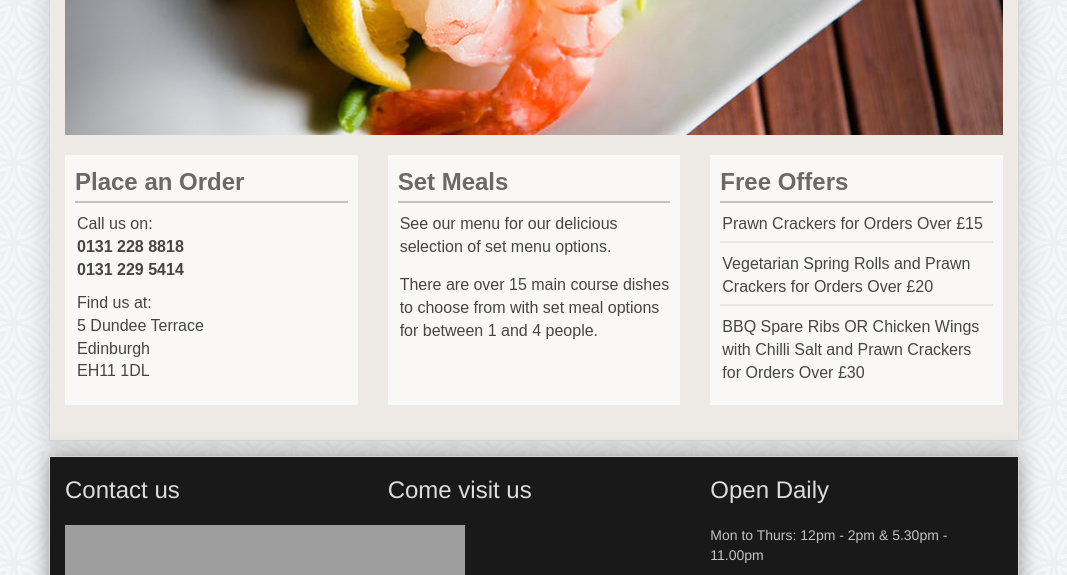
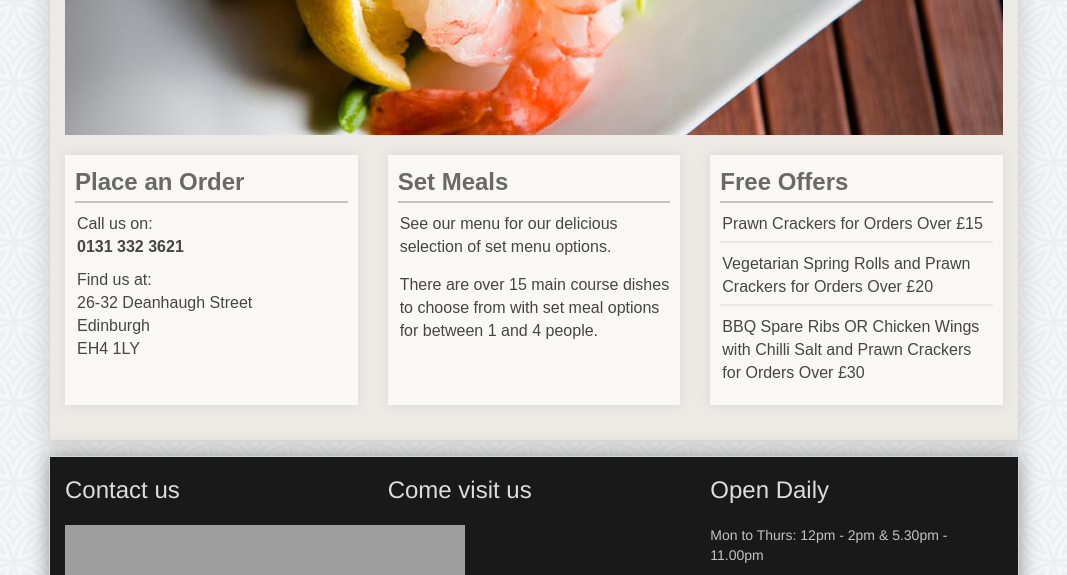
Before and after one commit to squariegoes/ping-on, a Flask app: page / in a window 1280 px wide. Shown: the part 557-1132 px from the top of the page, without its empty margins (106-1173 px from the left). Run offline with Flask 2, Linux system fonts and the light colour scheme; some libraries are stand-ins or nearby versions; grey boxes are pictures that could not be loaded.

Commit message:
fixing styles

```diff
--- a/static/css/custom.css
+++ b/static/css/custom.css
@@ -28,6 +28,7 @@ div.transbox
     /*border: 1px solid black;*/
     opacity:0.7;
     filter:alpha(opacity=60); /* For IE8 and earlier */
+    box-shadow: 0px 0px 10px 0px rgba(140, 140, 140, 0.3);
 }
 div.transbox h3
 {
--- a/templates/home.html
+++ b/templates/home.html
@@ -43,13 +43,12 @@
             <div class="transbox" style="min-height:250px;">
                 <h3>Place an Order</h3>
                 <p style="padding-bottom:0px;">Call us on:<br>
-                    <span style="font-weight:800">0131 228 8818</span><br>
-                    <span style="font-weight:800">0131 229 5414</span>
+                    <span style="font-weight:800">0131 332 3621</span>
                 </p>
                 <p>Find us at:<br>
-                 5 Dundee Terrace<br>
+                 26-32 Deanhaugh Street<br>
                  Edinburgh<br>
-                 EH11 1DL</p>
+                 EH4 1LY</p>
             </div>
         </div>
         <div class="col-sm-4">
@@ -74,13 +73,12 @@
             <div class="transbox">
                 <h3>Place an Order</h3>
                 <p style="padding-bottom:0px;">Call us on:<br>
-                    <span style="font-weight:800">0131 228 8818</span><br>
-                    <span style="font-weight:800">0131 229 5414</span>
+                    <span style="font-weight:800">0131 332 3621</span>
                 </p>
                 <p>Find us at:<br>
-                 5 Dundee Terrace<br>
+                 26-32 Deanhaugh Street<br>
                  Edinburgh<br>
-                 EH11 1DL</p>
+                 EH4 1LY</p>
             </div>
         </div>
         <div class="col-sm-4">
```
